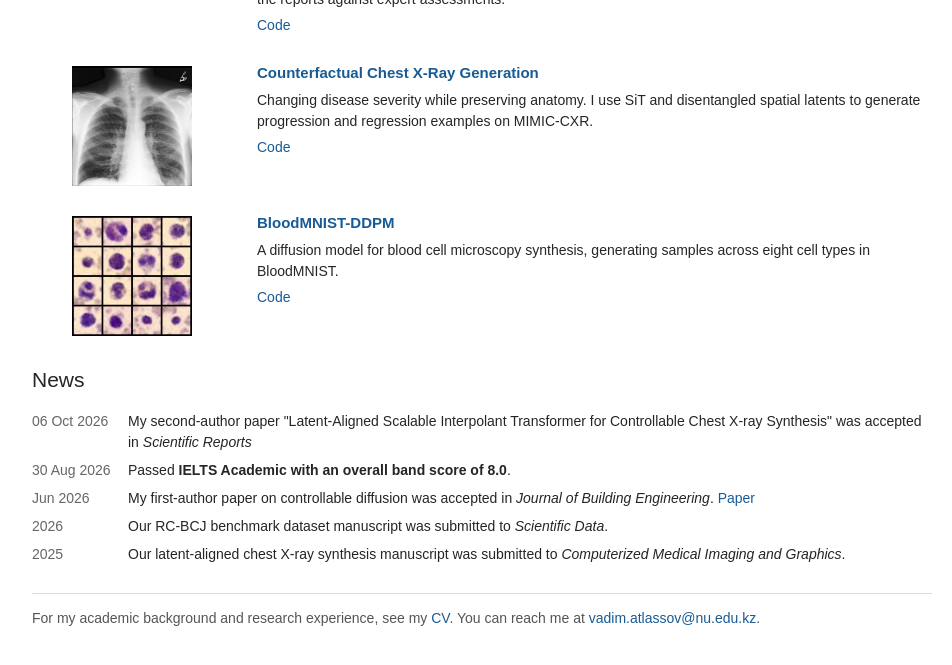
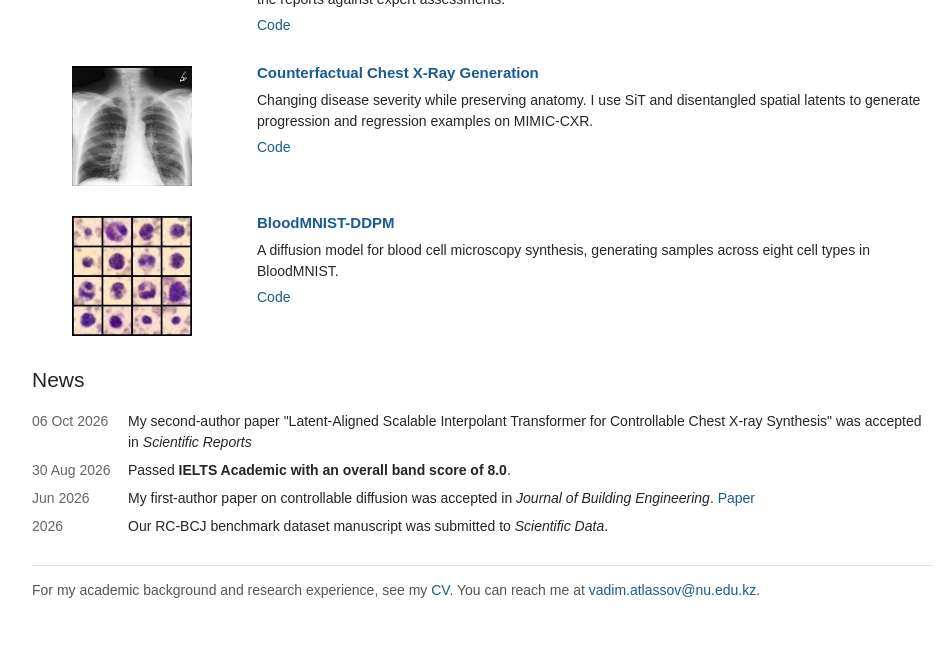
Before and after one commit to Vadim-ATL/Vadim-ATL.github.io, a Jekyll site: the page built from index.md, in a window 1280 px wide, cut to the strip 1174-1861 px from the top of the page. Shown: the top 665 px of the strip, without its empty margins (158-1110 px from the left). Built offline with Jekyll 4.4.1, drawn with Linux system fonts in a browser that asks for light colours.

Commit message:
fix news section

```diff
--- a/index.md
+++ b/index.md
@@ -89,7 +89,6 @@ layout: default
     <dt>30 Aug 2026</dt><dd>Passed <strong>IELTS Academic with an overall band score of 8.0</strong>.</dd>
     <dt>Jun 2026</dt><dd>My first-author paper on controllable diffusion was accepted in <em>Journal of Building Engineering</em>. <a href="https://doi.org/10.1016/j.jobe.2026.116466">Paper</a></dd>
     <dt>2026</dt><dd>Our RC-BCJ benchmark dataset manuscript was submitted to <em>Scientific Data</em>.</dd>
-    <dt>2025</dt><dd>Our latent-aligned chest X-ray synthesis manuscript was submitted to <em>Computerized Medical Imaging and Graphics</em>.</dd>
   </dl>
 </section>
 
```
